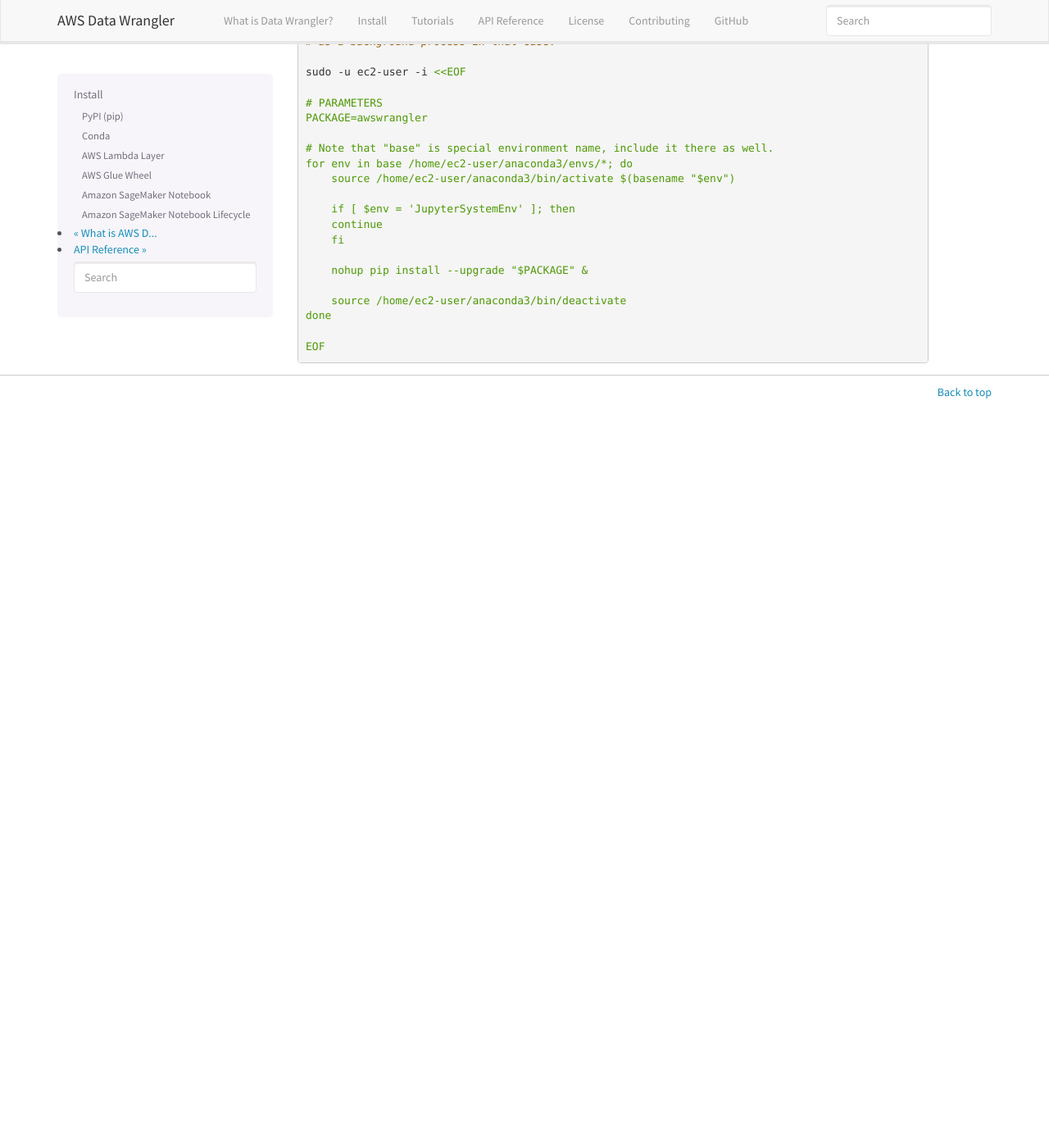
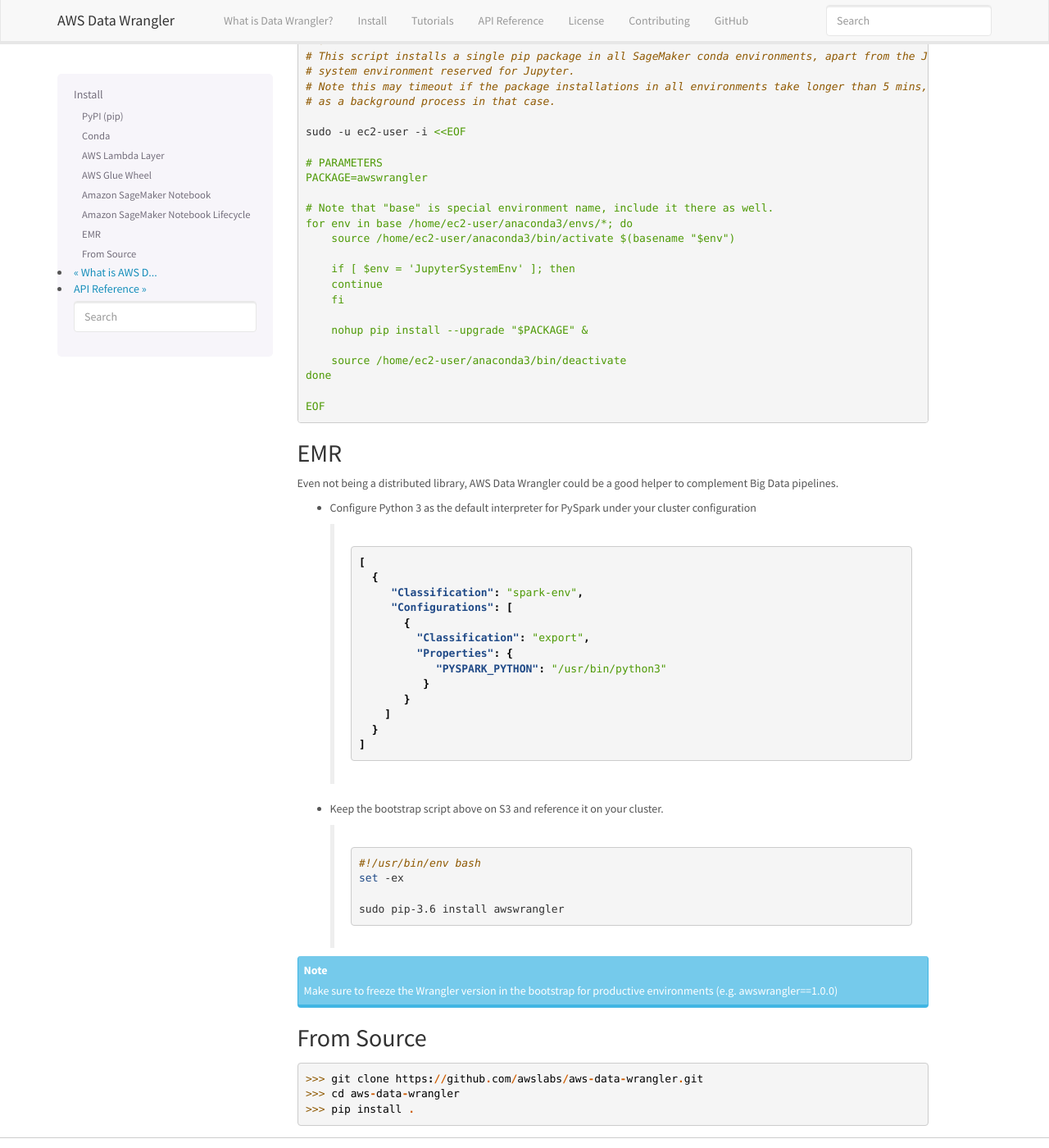
Before and after one commit to aws/aws-sdk-pandas, a Sphinx documentation site: the page built from docs/source/install.rst, in a window 1280 px wide and 1400 px high, scrolled down 1182 px. Shown: the whole window at 82% size. Built offline with Sphinx 7.4.7, drawn with Linux system fonts in a browser that asks for light colours; the version number could not be read and is left out; before the commit the page ends 1680 px from its top, so only the background shows below that; some of the changed text lies outside the part shown.

Commit message:
Add EMR installation instructions

```diff
--- a/docs/source/install.rst
+++ b/docs/source/install.rst
@@ -4,6 +4,10 @@
 **AWS Data Wrangler** runs with Python ``3.6``, ``3.7`` and ``3.8``
 and on several platforms (AWS Lambda, AWS Glue Python Shell, EMR, EC2,
 on-premises, Amazon SageMaker, local, etc).
+
+Some good practices for most of the methods bellow are:
+  - Use new and individual Virtual Environments for each project (`venv <https://docs.python.org/3/library/venv.html>`_).
+  - On Notebooks, always restart your kernel after installations.
 
 PyPI (pip)
 ----------
@@ -86,3 +90,48 @@
     done
 
     EOF
+
+EMR
+---
+
+Even not being a distributed library,
+AWS Data Wrangler could be a good helper to
+complement Big Data pipelines.
+
+- Configure Python 3 as the default interpreter for
+  PySpark under your cluster configuration
+
+    .. code-block:: json
+
+        [
+          {
+             "Classification": "spark-env",
+             "Configurations": [
+               {
+                 "Classification": "export",
+                 "Properties": {
+                    "PYSPARK_PYTHON": "/usr/bin/python3"
+                  }
+               }
+            ]
+          }
+        ]
+
+- Keep the bootstrap script above on S3 and reference it on your cluster.
+
+    .. code-block:: sh
+
+        #!/usr/bin/env bash
+        set -ex
+
+        sudo pip-3.6 install awswrangler
+
+.. note:: Make sure to freeze the Wrangler version in the bootstrap for productive
+          environments (e.g. awswrangler==1.0.0)
+
+From Source
+-----------
+
+    >>> git clone https://github.com/awslabs/aws-data-wrangler.git
+    >>> cd aws-data-wrangler
+    >>> pip install .
```
Also changed, not shown: README.md (+2 -0 lines), 2 other files.
